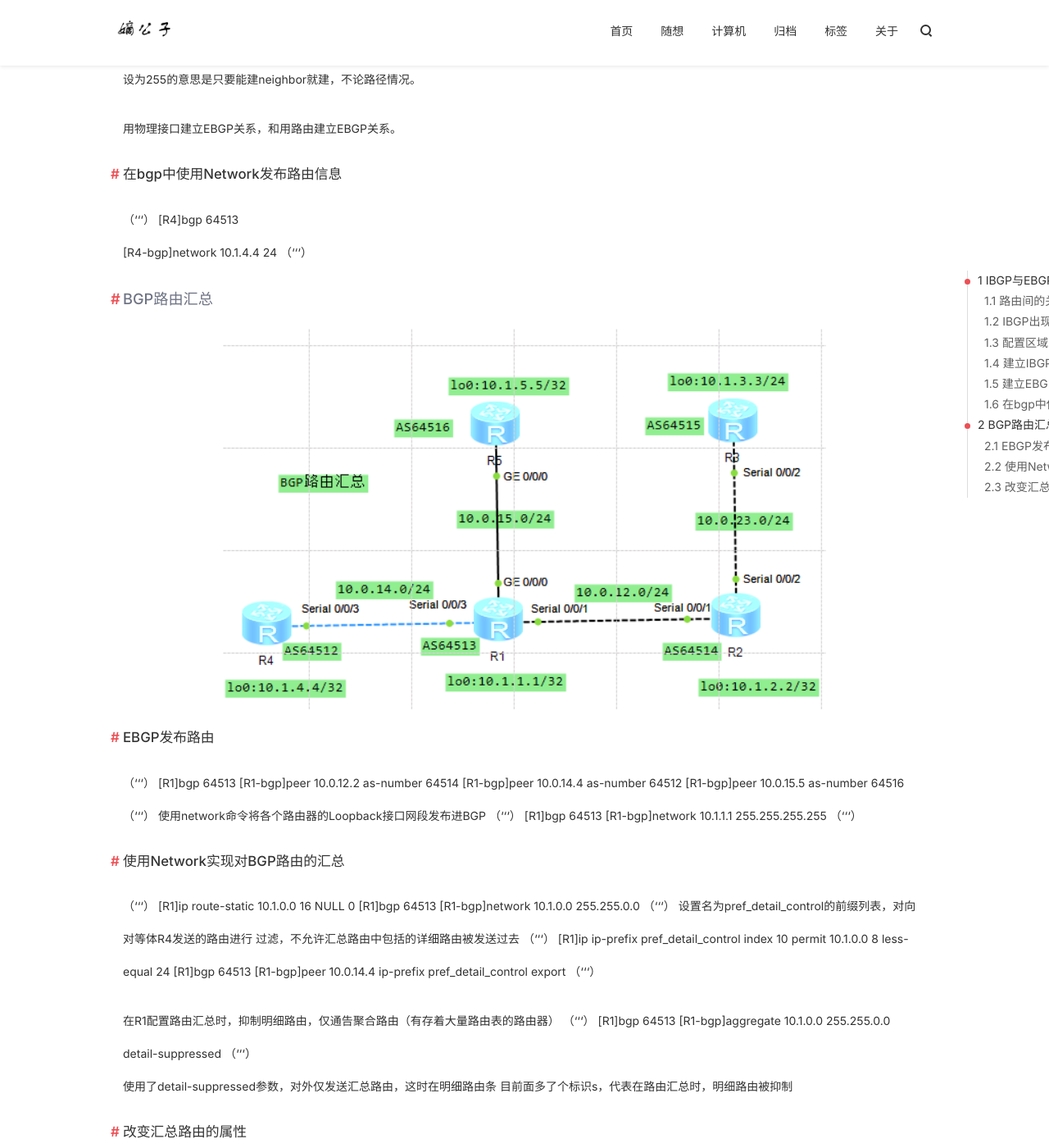
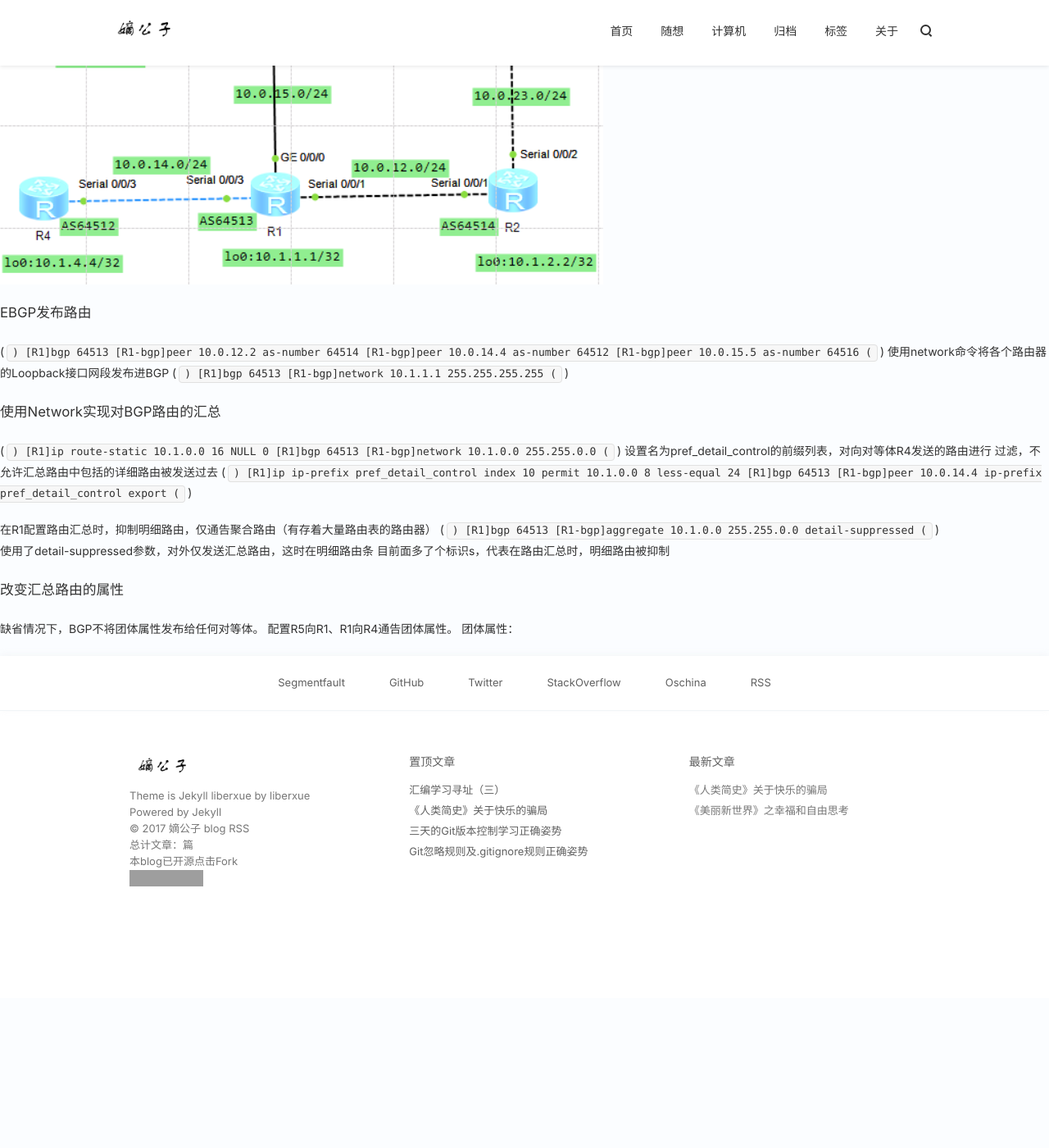
Before and after one commit to diqiu11/digongzi.github.io, a Jekyll site: the page built from _posts/交换路由/2019-03-29-bgp.md, in a window 1280 px wide and 1400 px high, scrolled down 2941 px. Shown: the whole window at 82% size. Built offline with Jekyll 4.4.1, drawn with Linux system fonts in a browser that asks for light colours; nearby versions of some CDN libraries; comment, search, counter and statistics services are not loaded; after the commit the page ends 4158 px from its top, so only the background shows below that; some of the changed text lies outside the part shown; grey boxes are pictures that could not be loaded.

Commit message:
3.29router，de

````diff
--- a/_posts/交换路由/2019-03-29-bgp.md
+++ b/_posts/交换路由/2019-03-29-bgp.md
@@ -11,18 +11,18 @@ tags:
 - 路由技术
 - bgp
 - igp
----
 
----
+
+----
 路由技术大体分**igp**与**bgp**，即内部网关协议与外部网关协议，外部网关协议又称为**边缘网关协议**。
 bgp有**ibgp**和**ebgp**之分。bgp主要应用在as即自治域与as之间的网络互联，里面有大量的内部网关协议，
 isis一般应用于电信用户，ospf应用于企业上，bgp应用于域间路由协议。
----
+----
 
 ## IBGP与EBGP
 ![实验一](https://github.com/diqiu11/digongzi.github.io/raw/master/style/images/bgpexperience.PNG)
 
-IBGP：Internel BGP，内部边界网关协议，如果两个交换BGP报文的对等实体属于同一个自治系统，那么这两个对等实体就是IBGP对等实体；
+IBGP：Internel BGP，内部边界网关协议，如果两个交换BGP报文的对等实体属于同一个自治系统，那么这两个对等实体就是IBGP对等实体：
 EBGP：Externel BGP，外部边界网关协议，如果两个交换BGP报文的对等实体属于不同的自治系统，那么这两个对等实体就是EBGP对等实体；
 ### 路由间的关系
 ![路由关系](https://github.com/diqiu11/digongzi.github.io/raw/master/style/images/routership.PNG)
@@ -54,7 +54,7 @@ EBGP与IBGP的区别：
 ### 建立IBGP对等体
 建立的过程，发包，bgp是基于TCP的，会发起TCP连接，bgp的tcp端口号为179，在建立连接是会打开端口。
 
-‘[R1-bgp] timer keepalive 30 hold 90’
+`[R1-bgp] timer keepalive 30 hold 90`
 修改keep alive的时间，和hold的时间。
 用dis bgp peer verbose可以看到默认的配置参数Active Hold Time为180s，Keepalive Time为60s
 
@@ -70,44 +70,44 @@ bgp多跳设置的是open包的ttl，1代表1跳，也就是必须直连才能
 
 
 ### 在bgp中使用Network发布路由信息
-（‘‘‘）
+(```)
 [R4]bgp 64513
 [R4-bgp]network 10.1.4.4 24
-（‘‘‘）
+(```)
 ## BGP路由汇总
 ![实验二](https://github.com/diqiu11/digongzi.github.io/raw/master/style/images/bgpexperience2.PNG)
 
 ### EBGP发布路由
-（‘‘‘）
+(```)
 [R1]bgp 64513
 [R1-bgp]peer 10.0.12.2 as-number 64514
 [R1-bgp]peer 10.0.14.4 as-number 64512
 [R1-bgp]peer 10.0.15.5 as-number 64516
-（‘‘‘）
+(```)
 使用network命令将各个路由器的Loopback接口网段发布进BGP
-（‘‘‘）
+(```)
 [R1]bgp 64513
 [R1-bgp]network 10.1.1.1 255.255.255.255
-（‘‘‘）
+(```)
 ### 使用Network实现对BGP路由的汇总
-（‘‘‘）
+(```)
 [R1]ip route-static 10.1.0.0 16 NULL 0
 [R1]bgp 64513
 [R1-bgp]network 10.1.0.0 255.255.0.0
-（‘‘‘）
+(```)
 设置名为pref_detail_control的前缀列表，对向对等体R4发送的路由进行
 过滤，不允许汇总路由中包括的详细路由被发送过去
-（‘‘‘）
+(```)
 [R1]ip ip-prefix pref_detail_control index 10 permit 10.1.0.0 8 less-equal 24
 [R1]bgp 64513
 [R1-bgp]peer 10.0.14.4 ip-prefix pref_detail_control export
-（‘‘‘）
+(```)
 
 在R1配置路由汇总时，抑制明细路由，仅通告聚合路由（有存着大量路由表的路由器）
-（‘‘‘）
+(```)
 [R1]bgp 64513
 [R1-bgp]aggregate 10.1.0.0 255.255.0.0 detail-suppressed
-（‘‘‘）
+(```)
 使用了detail-suppressed参数，对外仅发送汇总路由，这时在明细路由条
 目前面多了个标识s，代表在路由汇总时，明细路由被抑制
 
````
